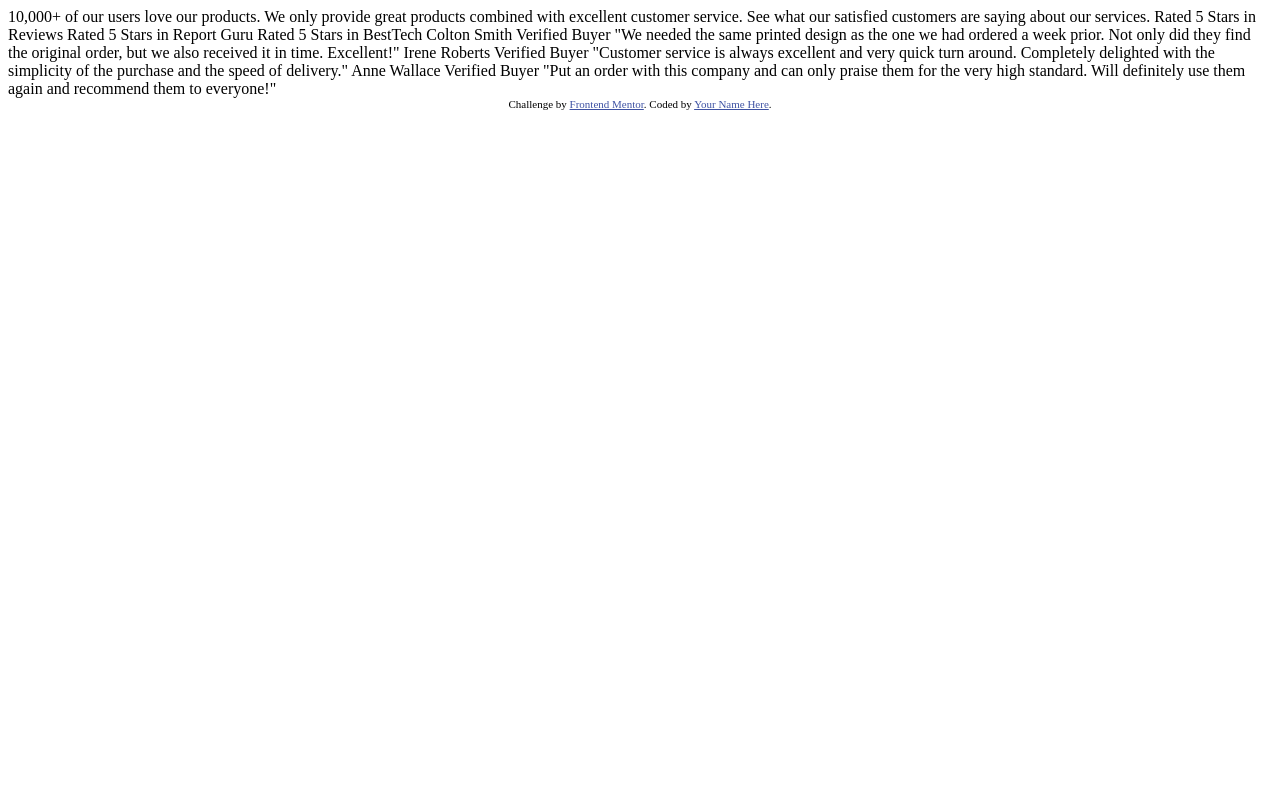
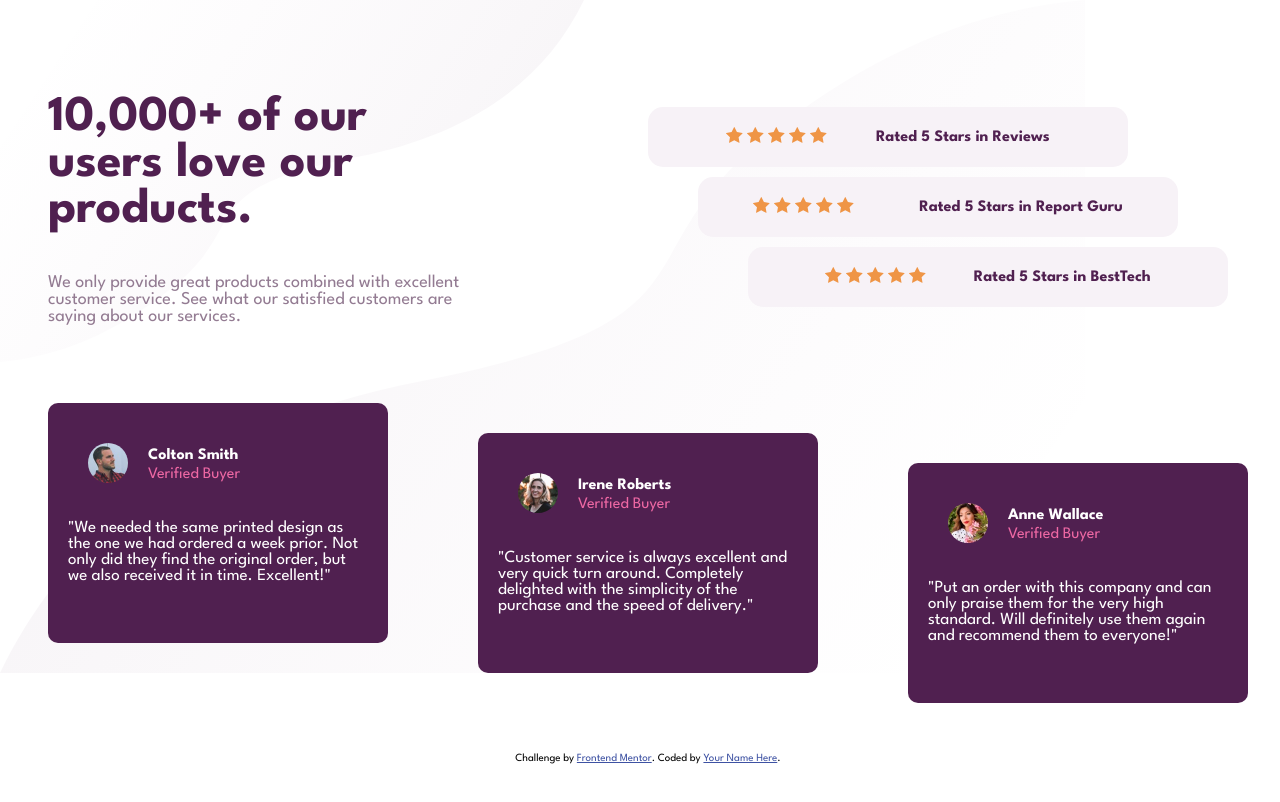
Before and after one commit to TsikaBullRat/social-proof-section, a website: page docs/index.html in a window 1280 px wide. Drawn offline with Linux system fonts and the light colour scheme.

Commit message:
Deskotp design

```diff
--- a/docs/index.html
+++ b/docs/index.html
@@ -5,14 +5,16 @@
     <meta name="viewport" content="width=device-width, initial-scale=1.0" />
     <!-- displays site properly based on user's device -->
 
+    <link rel="icon" type="image/png" sizes="32x32" href="./images/logo.svg" />
+    <link rel="preconnect" href="https://fonts.googleapis.com" />
+    <link rel="preconnect" href="https://fonts.gstatic.com" crossorigin />
     <link
-      rel="icon"
-      type="image/png"
-      sizes="32x32"
-      href="./images/favicon-32x32.png"
+      href="https://fonts.googleapis.com/css2?family=League+Spartan:wght@400;500;700&display=swap"
+      rel="stylesheet"
     />
+    <link rel="stylesheet" href="res/styles.css" />
 
-    <title>Frontend Mentor | Social proof section</title>
+    <title>Social proof section</title>
 
     <!-- Feel free to remove these styles or customise in your own stylesheet 👍 -->
     <style>
@@ -26,36 +28,100 @@
     </style>
   </head>
   <body>
-    10,000+ of our users love our products.
+    <main>
+      <section class="upper-section">
+        <div class="box-upper">
+          <h1>10,000+ of our users love our products.</h1>
+          <p>
+            We only provide great products combined with excellent customer
+            service. See what our satisfied customers are saying about our
+            services.
+          </p>
+        </div>
+        <div class="box-upper">
+          <div class="slab slab1">
+            <div class="star-array">
+              <img src="images/icon-star.svg" alt="star" />
+              <img src="images/icon-star.svg" alt="star" />
+              <img src="images/icon-star.svg" alt="star" />
+              <img src="images/icon-star.svg" alt="star" />
+              <img src="images/icon-star.svg" alt="star" />
+            </div>
+            <h4>Rated 5 Stars in Reviews</h4>
+          </div>
+          <div class="slab slab2">
+            <div class="star-array">
+              <img src="images/icon-star.svg" alt="star" />
+              <img src="images/icon-star.svg" alt="star" />
+              <img src="images/icon-star.svg" alt="star" />
+              <img src="images/icon-star.svg" alt="star" />
+              <img src="images/icon-star.svg" alt="star" />
+            </div>
+            <h4>Rated 5 Stars in Report Guru</h4>
+          </div>
+          <div class="slab slab3">
+            <div class="star-array">
+              <img src="images/icon-star.svg" alt="star" />
+              <img src="images/icon-star.svg" alt="star" />
+              <img src="images/icon-star.svg" alt="star" />
+              <img src="images/icon-star.svg" alt="star" />
+              <img src="images/icon-star.svg" alt="star" />
+            </div>
+            <h4>Rated 5 Stars in BestTech</h4>
+          </div>
+        </div>
+      </section>
+      <section class="lower-section">
+        <div class="social-proof">
+          <div class="heads">
+            <img src="images/image-colton.jpg" alt="profile-pic" class="pic" />
+            <div class="subheads">
+              <h4>Colton Smith</h4>
+              <h4 class="diff">Verified Buyer</h4>
+            </div>
+          </div>
+          <p>
+            "We needed the same printed design as the one we had ordered a week
+            prior. Not only did they find the original order, but we also
+            received it in time. Excellent!"
+          </p>
+        </div>
+        <div class="social-proof card2">
+          <div class="heads">
+            <img src="images/image-irene.jpg" alt="profile-pic" class="pic" />
+            <div class="subheads">
+              <h4>Irene Roberts</h4>
+              <h4 class="diff">Verified Buyer</h4>
+            </div>
+          </div>
+          <p>
+            "Customer service is always excellent and very quick turn around.
+            Completely delighted with the simplicity of the purchase and the
+            speed of delivery."
+          </p>
+        </div>
+        <div class="social-proof card3">
+          <div class="heads">
+            <img src="images/image-anne.jpg" alt="profile-pic" class="pic" />
+            <div class="subheads">
+              <h4>Anne Wallace</h4>
+              <h4 class="diff">Verified Buyer</h4>
+            </div>
+          </div>
+          <p>
+            "Put an order with this company and can only praise them for the
+            very high standard. Will definitely use them again and recommend
+            them to everyone!"
+          </p>
+        </div>
+      </section>
+    </main>
 
-    We only provide great products combined with excellent customer service.
-    See what our satisfied customers are saying about our services.
-
-    Rated 5 Stars in Reviews
-    Rated 5 Stars in Report Guru
-    Rated 5 Stars in BestTech
-
-    Colton Smith
-    Verified Buyer
-    "We needed the same printed design as the one we had ordered a week prior.
-    Not only did they find the original order, but we also received it in time.
-    Excellent!"
-
-    Irene Roberts
-    Verified Buyer
-    "Customer service is always excellent and very quick turn around. Completely
-    delighted with the simplicity of the purchase and the speed of delivery."
-
-    Anne Wallace
-    Verified Buyer
-    "Put an order with this company and can only praise them for the very high
-    standard. Will definitely use them again and recommend them to everyone!"
-
-    <div class="attribution">
+    <footer class="attribution">
       Challenge by
       <a href="https://www.frontendmentor.io?ref=challenge" target="_blank"
         >Frontend Mentor</a
       >. Coded by <a href="#">Your Name Here</a>.
-    </div>
+    </footer>
   </body>
 </html>
--- /dev/null
+++ b/docs/res/styles.css
@@ -0,0 +1,117 @@
+/* Tags */
+body{
+    width: 100vw;
+    height: 100vh;
+    display: flex;
+    flex-direction: column;
+    justify-content: center;
+    align-items: center;
+    background-image: url("../images/bg-pattern-top-desktop.svg"), url( "../images/bg-pattern-bottom-desktop.svg");
+    background-repeat: no-repeat;
+    background-size: auto auto;
+    font-family: 'League Spartan', sans-serif;
+}
+main{
+    position: relative;
+    width: 1200px;
+    height: 700px;
+    display: flex;
+    justify-content: center;
+    align-items: center;
+    flex-direction: column;
+}
+
+/*Classes*/
+.upper-section{
+    width: 100%;
+    height: 50%;
+    display: flex;
+}
+.box-upper{
+    width: 50%;
+    height: 100%;
+}
+.box-upper>h1{
+    width: 60%;
+    font-size: 50px;
+    color: hsl(300, 43%, 22%);
+}
+.box-upper>p{
+    width: 75%;
+    color: hsl(303, 10%, 53%);
+    font-size: 18px;
+}
+.slab{
+    width: 70%;
+    height: 60px;
+    background-color: hsl(300, 24%, 96%);
+    display: flex;
+    align-items: center;
+    padding: 0 5%;
+    border-radius: 15px;
+    justify-content: space-evenly;
+}
+.slab>h4{
+    color: hsl(300, 43%, 22%);
+}
+.slab1{
+    margin-top: 9%;
+}
+.slab2{
+    margin-top: 10px;
+    position: relative;
+    left: 50px;
+}
+.slab2>h4{
+    margin-left: 40px;
+}
+
+.slab3{
+    margin-top: 10px;
+    position: relative;
+    left: 100px;
+}
+.lower-section{
+    display: flex;
+    width: 100%;
+    height: 50%;
+    justify-content: space-between;
+}
+.social-proof>p{
+    font-size: 17px;
+}
+.social-proof{
+    width: 25%;
+    height: 200px;
+    background-color: hsl(300, 43%, 22%);
+    border-radius: 10px;
+    color: #fff;
+    padding: 20px 20px;
+}
+.heads{
+    display: flex;
+    align-items: end;
+}
+.pic{
+    border-radius: 50%;
+    transform: scale(0.5);
+}
+.diff{
+    margin-top: -18px;
+    font-weight: 400;
+    color: hsl(333, 80%, 67%);
+}
+.card2{
+    position: relative;
+    top: 30px;
+}
+.card3{
+    position: relative;
+    top: 60px;
+}
+
+
+/* Qaueries */
+@media screen and (max-width: 276px) {
+
+}
--- /dev/null
+++ b/package.json
@@ -0,0 +1,4 @@
+{
+    "name": "social-proof-section-master",
+    "description": "Frontend Mentor practice"
+}
```
Also changed, not shown: engine.js (added, +34 -0 lines), docs/images/favicon-32x32.png (deleted), docs/images/logo.svg (added).
